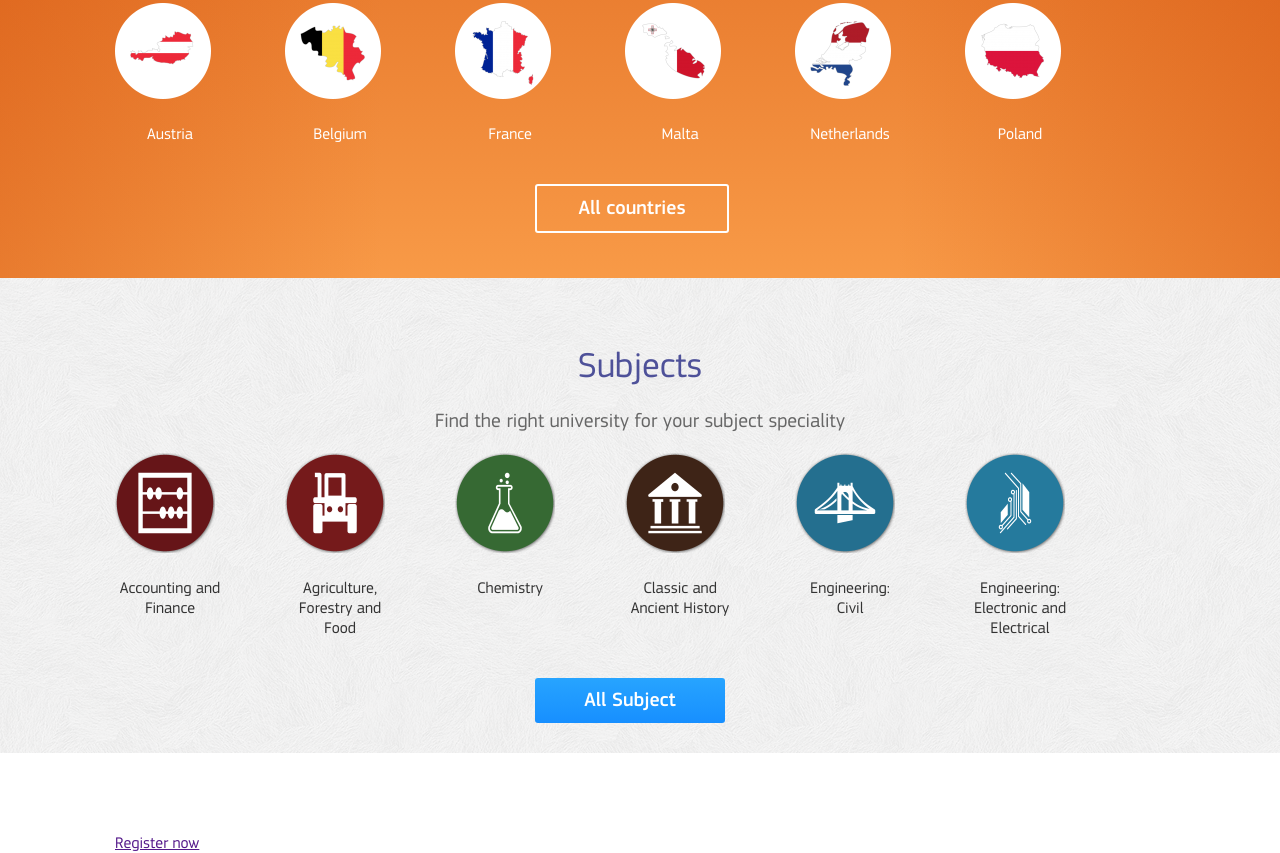
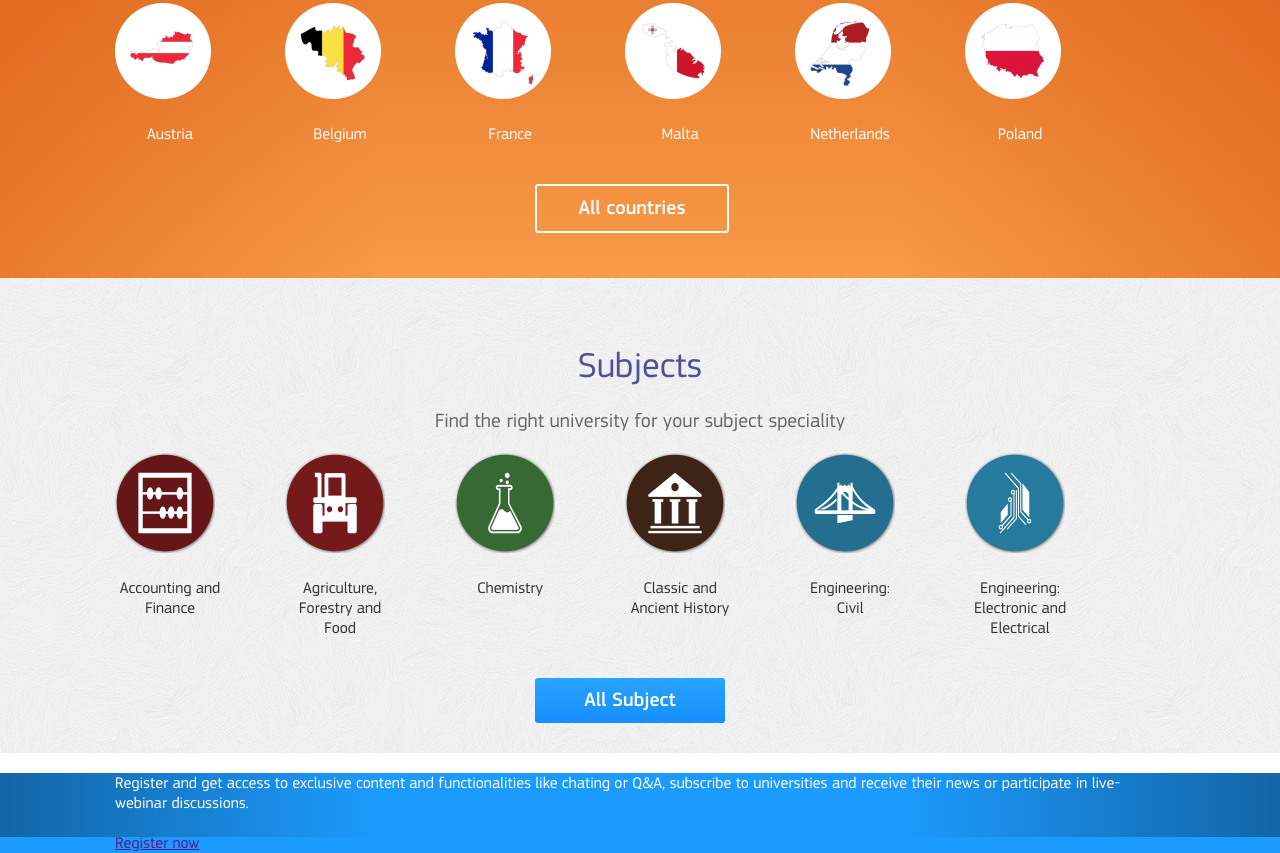
Before and after one commit to oschekotihin/study-europe, a website: page app/index.html in a window 1280 px wide. Shown: the part 1171-2024 px from the top of the page. Drawn offline with Linux system fonts and the light colour scheme.

```diff
--- a/app/scss/Layout/_index.scss
+++ b/app/scss/Layout/_index.scss
@@ -3,3 +3,4 @@
 @import "universities";
 @import	"countries";
 @import "subjects";
+@import "register";
```
Also changed, not shown: app/css/styles.css, 1 other file.
